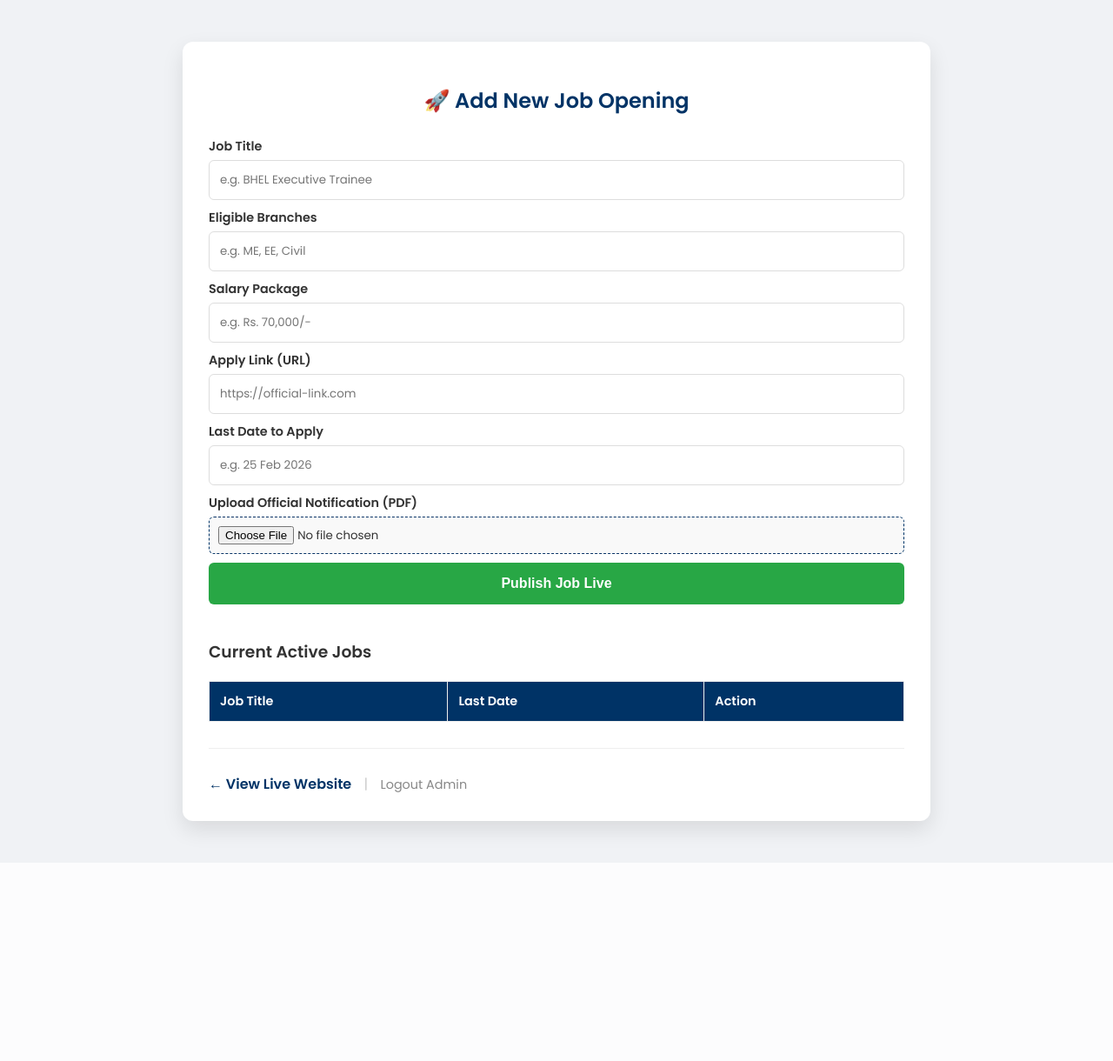
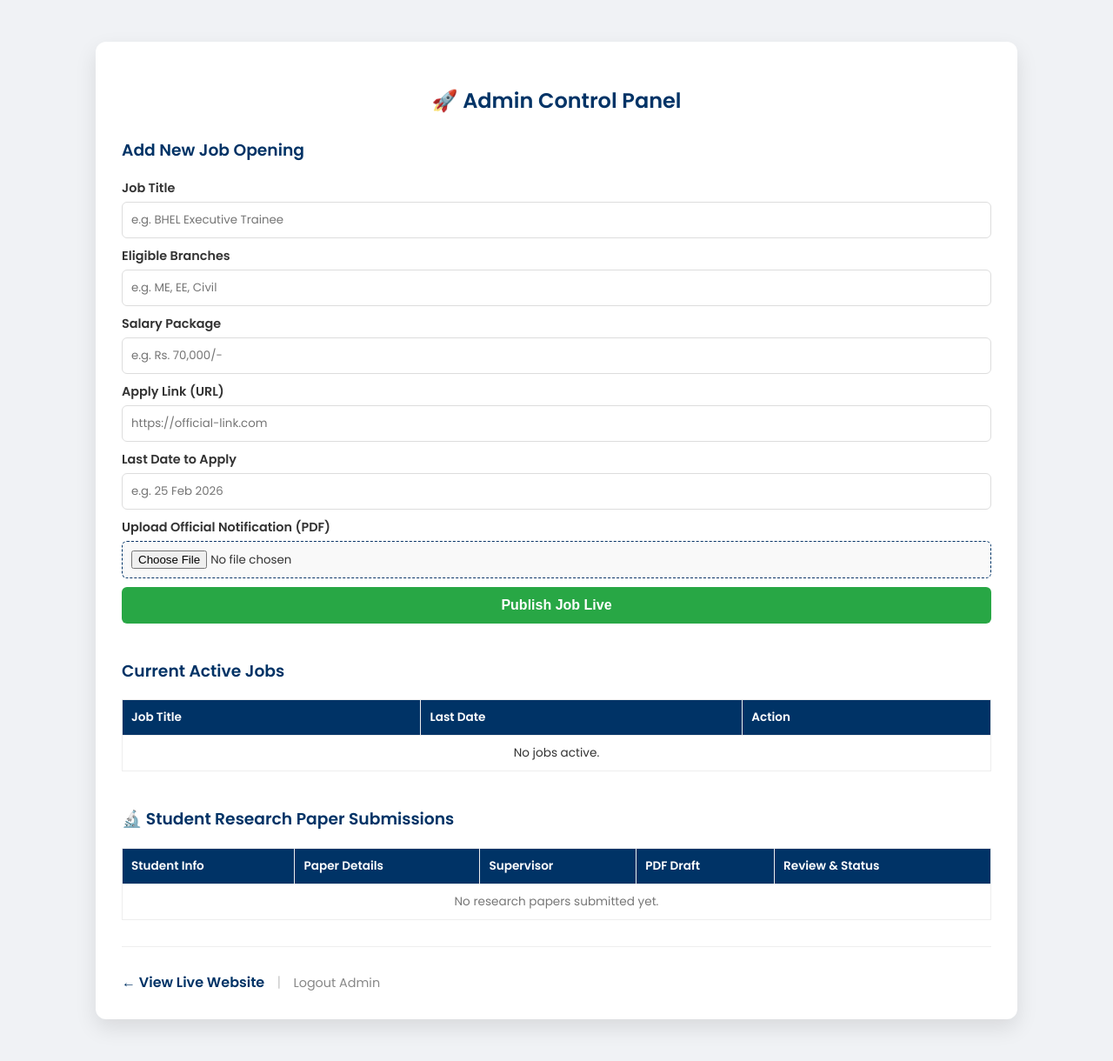
Before and after one commit to abhinda30-spec/finaljob_portal, a Flask app: page /admin in a window 1280 px wide. Shown: the whole page at 87% size. Before the commit the page ends 975 px from the top, so only its background shows below. Run offline with Flask 3, Linux system fonts and the light colour scheme; a user stored in the database is signed in; lists and menus that the app fills with data are empty.

Commit message:
Updated research paper portal schema and admin dashboard

```diff
--- a/app.py
+++ b/app.py
@@ -50,17 +50,19 @@ class Job(db.Model):
     last_date = db.Column(db.String(50), nullable=True)
     pdf_filename = db.Column(db.String(200), nullable=True)
 
-# NEW MODEL: Research Papers for 4th Year Students
+# UPDATED MODEL: Research Papers for 4th Year Students (Added student_name & contact_no)
 class ResearchPaper(db.Model):
     id = db.Column(db.Integer, primary_key=True)
     student_username = db.Column(db.String(50), nullable=False)
+    student_name = db.Column(db.String(100), nullable=False)
+    contact_no = db.Column(db.String(15), nullable=False)
     title = db.Column(db.String(200), nullable=False)
     branch = db.Column(db.String(100), nullable=False)
     guide_name = db.Column(db.String(100), nullable=True)
     abstract = db.Column(db.Text, nullable=True)
     status = db.Column(db.String(50), default="Under Review")  # Under Review, Approved, Revision Needed
     feedback = db.Column(db.Text, nullable=True)
-    pdf_filename = db.Column(db.String(200), nullable=True)
+    pdf_filename = db.Column(db.String(200), nullable=True)  # Optional PDF
 
 # --- Email Configuration (SSL Mode for Render) ---
 app.config['MAIL_SERVER'] = 'smtp.gmail.com'
@@ -122,7 +124,7 @@ def contact():
             return f"<h3>Email Error: {str(e)}</h3>"
     return render_template('contact.html', user=user)
 
-# NEW ROUTE: Student Research Paper Dashboard & Upload
+# UPDATED ROUTE: Optional PDF, Red Asterisks, Student Name & Phone
 @app.route('/research', methods=['GET', 'POST'])
 def research():
     if 'username' not in session:
@@ -132,6 +134,8 @@ def research():
     user = session.get('username')
 
     if request.method == 'POST':
+        student_name = request.form.get('student_name')
+        contact_no = request.form.get('contact_no')
         title = request.form.get('title')
         branch = request.form.get('branch')
         guide_name = request.form.get('guide_name')
@@ -139,12 +143,15 @@ def research():
 
         pdf_file = request.files.get('pdf_file')
         filename = None
+        # PDF upload is completely optional now
         if pdf_file and pdf_file.filename != '':
             filename = f"research_{user}_{secure_filename(pdf_file.filename)}"
             pdf_file.save(os.path.join(app.config['UPLOAD_FOLDER'], filename))
 
         new_paper = ResearchPaper(
             student_username=user,
+            student_name=student_name,
+            contact_no=contact_no,
             title=title,
             branch=branch,
             guide_name=guide_name,
@@ -205,7 +212,6 @@ def admin():
     all_papers = ResearchPaper.query.all()
     return render_template('admin.html', jobs=all_jobs, papers=all_papers)
 
-# NEW ROUTE: Admin/Faculty updates research paper review status & feedback
 @app.route('/review-paper/<int:paper_id>', methods=['POST'])
 def review_paper(paper_id):
     if not session.get('admin_logged_in'):
--- a/templates/admin.html
+++ b/templates/admin.html
@@ -7,60 +7,78 @@
         body { font-family: 'Poppins', sans-serif; padding: 40px; background: #f0f2f5; color: #333; }
         .container {
             background: white; padding: 30px; border-radius: 12px;
-            max-width: 800px; margin: auto;
+            max-width: 1000px; margin: auto;
             box-shadow: 0 10px 25px rgba(0,0,0,0.1);
         }
-        h2 { color: #003366; text-align: center; margin-bottom: 25px; }
+        h2, h3 { color: #003366; }
+        h2 { text-align: center; margin-bottom: 25px; }
 
         .form-group { margin-bottom: 15px; }
         label { display: block; margin-bottom: 5px; font-weight: 600; font-size: 0.9rem; }
 
-        input {
-            width: 100%; padding: 12px; margin-bottom: 10px;
+        input, select, textarea {
+            width: 100%; padding: 10px; margin-bottom: 10px;
             border: 1px solid #ddd; border-radius: 6px;
             box-sizing: border-box; font-family: inherit;
         }
 
         button {
             background: #28a745; color: white; border: none;
-            padding: 15px; width: 100%; cursor: pointer;
+            padding: 12px; width: 100%; cursor: pointer;
             border-radius: 6px; font-size: 1rem; font-weight: 600;
             transition: 0.3s;
         }
         button:hover { background: #218838; }
 
-        .job-list { margin-top: 40px; }
+        .section-box { margin-top: 40px; }
         table { width: 100%; border-collapse: collapse; margin-top: 15px; background: white; }
         th, td {
-            border: 1px solid #eee; padding: 12px; text-align: left; font-size: 0.9rem;
+            border: 1px solid #eee; padding: 10px; text-align: left; font-size: 0.85rem; vertical-align: top;
         }
         th { background: #003366; color: white; }
 
         .del-btn {
             color: #ff4d4d; text-decoration: none; font-weight: bold;
-            padding: 5px 10px; border: 1px solid #ff4d4d; border-radius: 4px;
+            padding: 4px 8px; border: 1px solid #ff4d4d; border-radius: 4px; display: inline-block;
         }
         .del-btn:hover { background: #ff4d4d; color: white; }
+
+        .btn-view {
+            background: #17a2b8; color: white; text-decoration: none; padding: 5px 10px;
+            border-radius: 4px; font-weight: 600; display: inline-block; font-size: 0.8rem;
+        }
 
         .back-link {
             display: inline-block; margin-top: 20px; color: #003366;
             text-decoration: none; font-weight: 600;
         }
 
-        /* Naya Style PDF input ke liye */
         .file-input {
             border: 1px dashed #003366;
             padding: 10px;
             background: #f9f9f9;
             cursor: pointer;
         }
+
+        .review-form {
+            display: flex;
+            flex-direction: column;
+            gap: 5px;
+        }
+        .btn-update {
+            background: #003366;
+            padding: 6px;
+            font-size: 0.8rem;
+        }
     </style>
 </head>
 <body>
 
     <div class="container">
-        <h2>🚀 Add New Job Opening</h2>
+        <h2>🚀 Admin Control Panel</h2>
 
+        <!-- Job Posting Section -->
+        <h3>Add New Job Opening</h3>
         <form method="POST" enctype="multipart/form-data">
             <label>Job Title</label>
             <input type="text" name="title" placeholder="e.g. BHEL Executive Trainee" required>
@@ -83,7 +101,8 @@
             <button type="submit">Publish Job Live</button>
         </form>
 
-        <div class="job-list">
+        <!-- Current Active Jobs -->
+        <div class="section-box">
             <h3>Current Active Jobs</h3>
             <table>
                 <thead>
@@ -99,8 +118,65 @@
                         <td>{{ job.title }}</td>
                         <td style="color: #d9534f; font-weight: 600;">{{ job.last_date }}</td>
                         <td>
-                            <a href="{{ url_for('delete_job', id=job.id) }}" class="del-btn" onclick="return confirm('Kya aap sach mein isse delete karna chahte hain?')">Delete</a>
+                            <a href="{{ url_for('delete_job', id=job.id) }}" class="del-btn" onclick="return confirm('Are you sure you want to delete this job?')">Delete</a>
                         </td>
+                    </tr>
+                    {% else %}
+                    <tr><td colspan="3" style="text-align:center;">No jobs active.</td></tr>
+                    {% endfor %}
+                </tbody>
+            </table>
+        </div>
+
+        <!-- Student Research Paper Submissions Section -->
+        <div class="section-box">
+            <h3>🔬 Student Research Paper Submissions</h3>
+            <table>
+                <thead>
+                    <tr>
+                        <th>Student Info</th>
+                        <th>Paper Details</th>
+                        <th>Supervisor</th>
+                        <th>PDF Draft</th>
+                        <th>Review & Status</th>
+                    </tr>
+                </thead>
+                <tbody>
+                    {% for paper in papers %}
+                    <tr>
+                        <td>
+                            <strong>{{ paper.student_name }}</strong><br>
+                            <small>📞 {{ paper.contact_no }}</small><br>
+                            <small style="color: #777;">User: {{ paper.student_username }}</small>
+                        </td>
+                        <td>
+                            <strong>{{ paper.title }}</strong><br>
+                            <small><b>Branch:</b> {{ paper.branch }}</small><br>
+                            <p style="font-size: 0.8rem; color: #555; margin: 5px 0 0 0;">{{ paper.abstract }}</p>
+                        </td>
+                        <td>{{ paper.guide_name or 'N/A' }}</td>
+                        <td>
+                            {% if paper.pdf_filename %}
+                                <a href="{{ url_for('static', filename='uploads/pdfs/' + paper.pdf_filename) }}" target="_blank" class="btn-view">📄 View PDF</a>
+                            {% else %}
+                                <span style="color: #888; font-style: italic;">No PDF Uploaded</span>
+                            {% endif %}
+                        </td>
+                        <td>
+                            <form action="{{ url_for('review_paper', paper_id=paper.id) }}" method="POST" class="review-form">
+                                <select name="status">
+                                    <option value="Under Review" {% if paper.status == 'Under Review' %}selected{% endif %}>Under Review</option>
+                                    <option value="Approved" {% if paper.status == 'Approved' %}selected{% endif %}>Approved</option>
+                                    <option value="Revision Needed" {% if paper.status == 'Revision Needed' %}selected{% endif %}>Revision Needed</option>
+                                </select>
+                                <textarea name="feedback" rows="2" placeholder="Guide feedback...">{{ paper.feedback or '' }}</textarea>
+                                <button type="submit" class="btn-update">Update Status</button>
+                            </form>
+                        </td>
+                    </tr>
+                    {% else %}
+                    <tr>
+                        <td colspan="5" style="text-align: center; color: #777;">No research papers submitted yet.</td>
                     </tr>
                     {% endfor %}
                 </tbody>
```
Also changed, not shown: templates/research.html (+27 -11 lines), instance/database.db.
